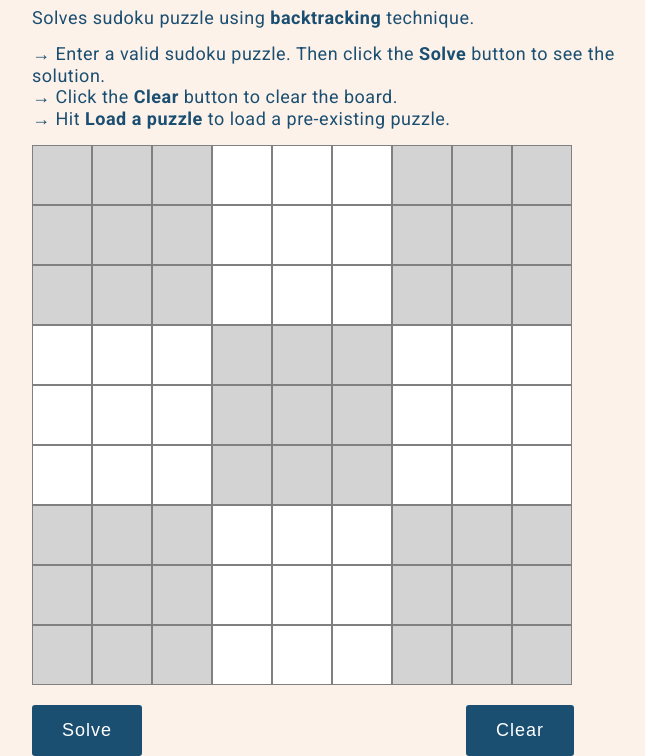
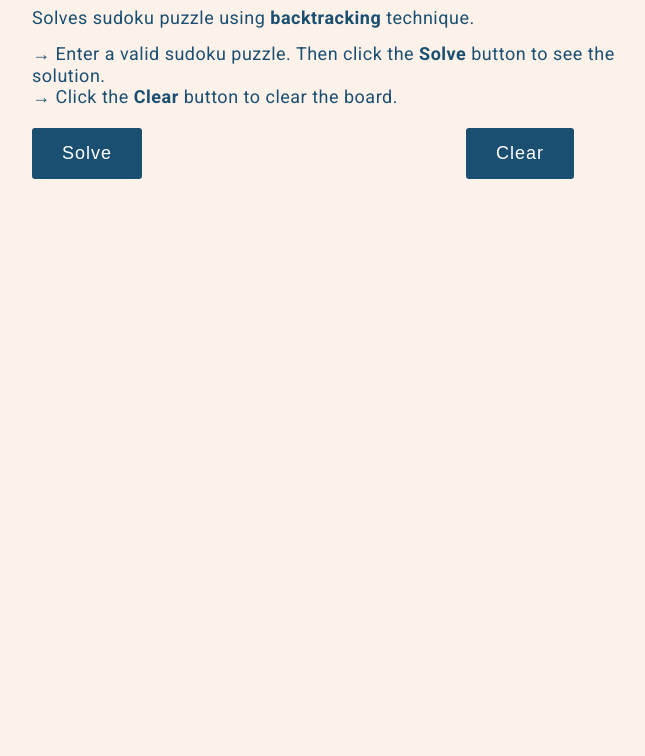
Before and after one commit to pjs21703/Sudoku_Solver, a plain HTML site: page index.html in a window 1280 px wide. Shown: the part 74-830 px from the top of the page, without its empty margins (288-933 px from the left). After the commit the page ends 800 px from the top, so only its background shows below. Drawn offline with Linux system fonts and the light colour scheme.

Commit message:
some changes

```diff
--- a/index.html
+++ b/index.html
@@ -16,8 +16,7 @@
         <p class="description">Solves sudoku puzzle using <span class="decorator-elem">backtracking</span> technique.</p>
         <p class="instruction-1">&#8594 Enter a valid sudoku puzzle. Then click the <span class="decorator-elem">Solve</span> button to see the solution.</p>
         <p class="instruction-2">&#8594 Click the <span class="decorator-elem">Clear</span> button to clear the board.</p>
-        <p class="instruction-3">&#8594 Hit <spanc class="decorator-elem">Load a puzzle</spanc> to load a pre-existing puzzle.</p>
-        <div id="puzzle" class="puzzle"></div>
+
         <button type="button" id="solve-button" class="solve-button">Solve</button>
         <button type="button" id="clear-button" class="clear-button">Clear</button>
     </div>
```
